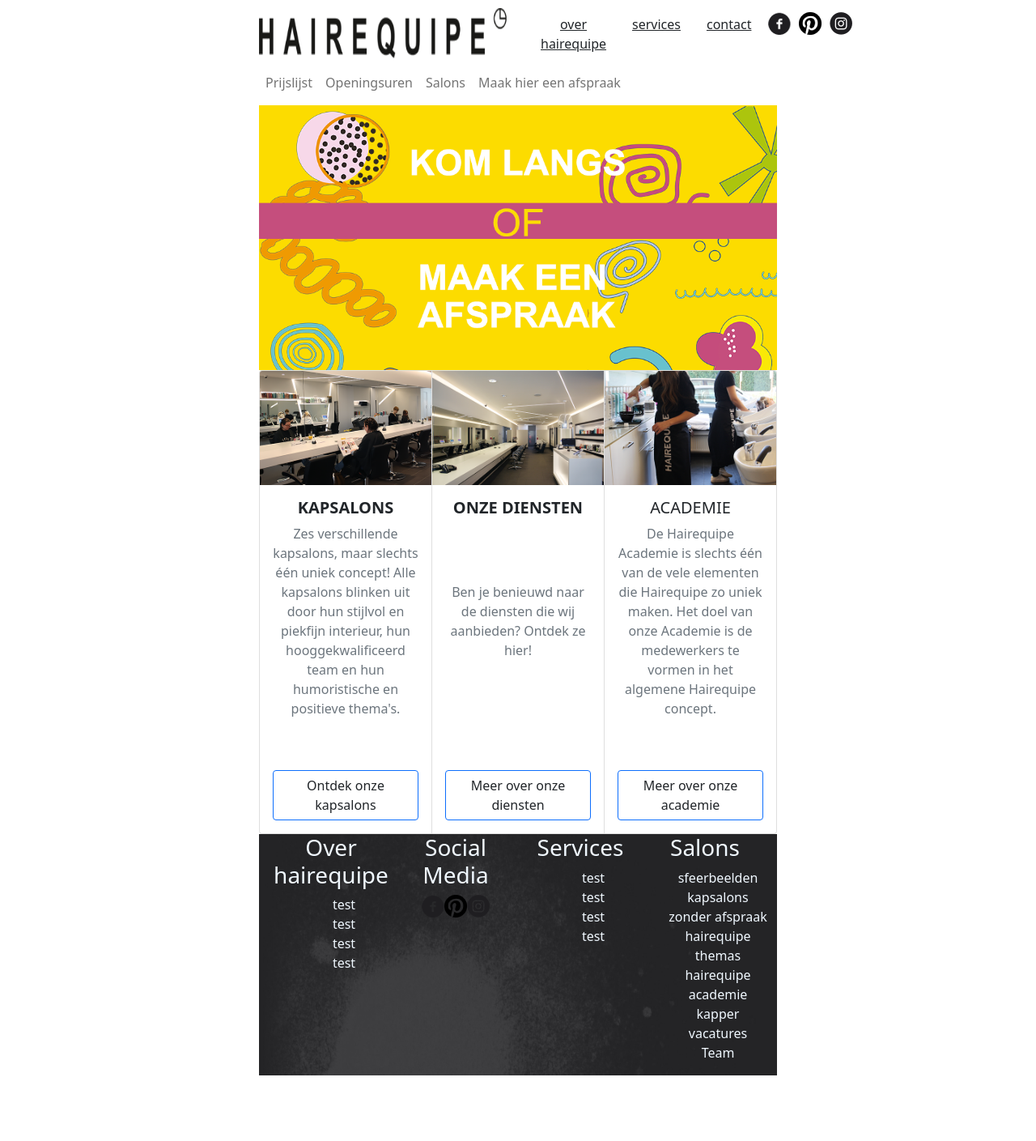
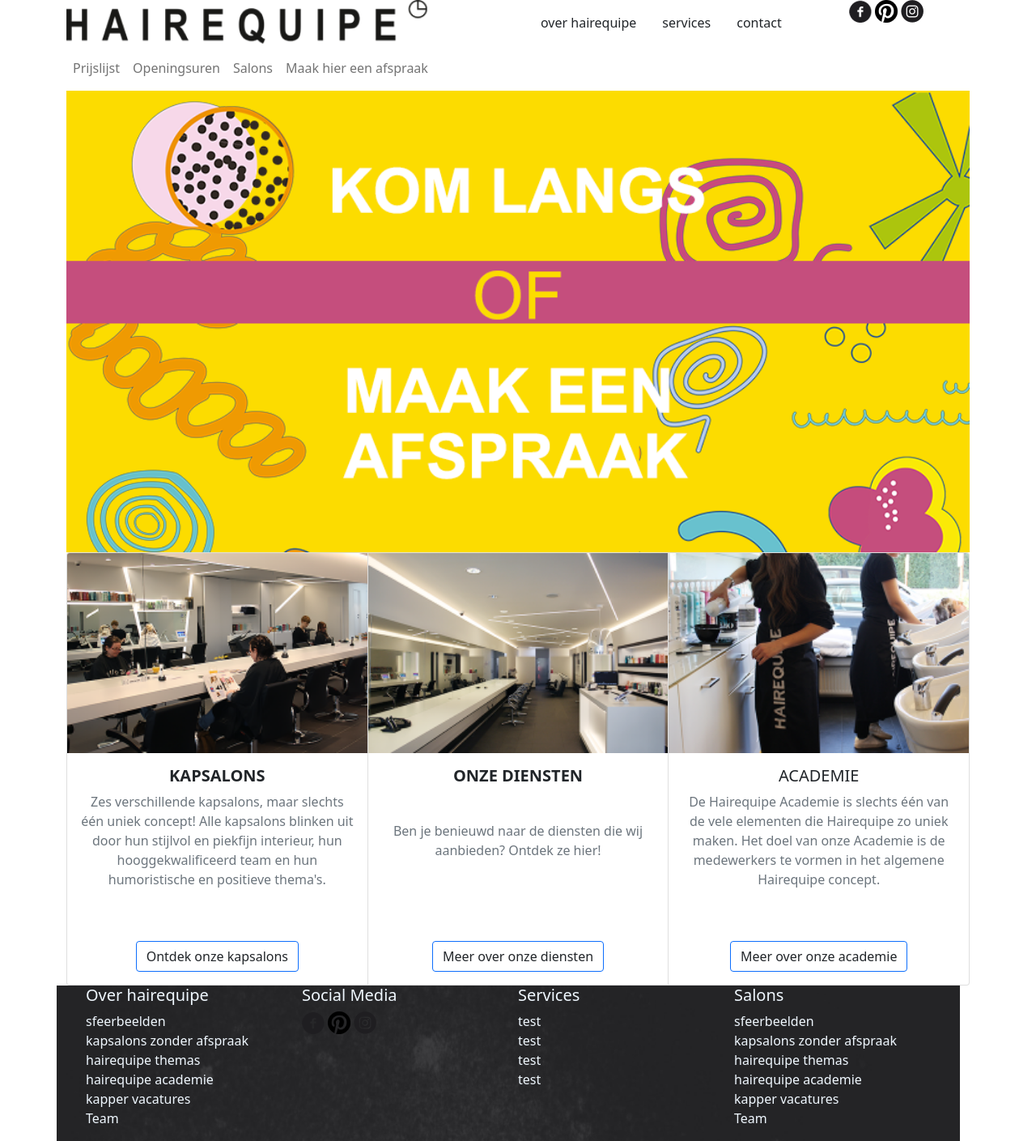
Before and after one commit to Arnobw/fundamentals, a plain HTML site: page assignmentWebsite/index.html in a window 1280 px wide. Shown: the whole page at 81% size. Before the commit the page ends 1328 px from the top, so only its background shows below. Drawn offline with nearby package versions, Linux system fonts and the light colour scheme.

Commit message:
mooie bootstrap

```diff
--- a/assignmentWebsite/index.html
+++ b/assignmentWebsite/index.html
@@ -8,7 +8,7 @@
   <meta name="viewport" content="width=device-width, initial-scale=1">
 
 
-  <link rel="stylesheet" href="css/reset.css">
+
   <link rel="stylesheet" href="css/style.css">
   <link rel="stylesheet" href="https://cdn.jsdelivr.net/npm/bootstrap@5.1.3/dist/css/bootstrap.min.css"
   integrity="sha384-1BmE4kWBq78iYhFldvKuhfTAU6auU8tT94WrHftjDbrCEXSU1oBoqyl2QvZ6jIW3" crossorigin="anonymous">
@@ -16,29 +16,67 @@
 
 <body>
 
-  <div id="container">
+  <div class="container-sm">
 
     <div class="row text-center d-flex flex-row">
-      <div class="img-fluid d-flex justify-content-between col-sm-12 col-md-6"> <img class="img-fluid"
-          src="img/logo.png"></div>
+      <div class="img-fluid d-flex justify-content-between col-sm-12 col-md-6"> <img class="img-fluid" src="img/logo.png"></div>
+      <div class="col-sm-12 col-md-6 row">
+            <nav class="navbar navbar-expand-sm navbar-light col-sm-12 col-md-8">
+
+              <ul class="list-group list-group-horizontal  ">
+
+                <li li class="list-group-item border-0"  >
+                  <a class="text-decoration-none link-dark" href="#">over hairequipe</a>
+                </li>
+                <li li class="list-group-item border-0" >
+                  <a class="text-decoration-none link-dark" href="#">services</a>
+                </li>
+                <li li class="list-group-item border-0" >
+                  <a class="text-decoration-none link-dark"  href="#">contact</a>
+                </li>
+
+              </ul>
+
+
+          </nav>
 
 
 
-      <div class="col-sm-12 col-md-6 justify-content-between">
-        <div class="d-flex col-sm-12">
-          <ol class="list-group list-group-horizontal border-0">
-            <li class="list-group-item border-0"><a class="link-dark" href="#">over hairequipe</a></li>
-            <li class="list-group-item border-0"> <a class="link-dark" href="#">services</a></li>
-            <li class="list-group-item border-0"> <a class="link-dark" href="#">contact</a></li>
-          </ol>
-          <div class="col-sm-12 col-md-6 d-flex flex-row socials">
+            <div class="col-sm-12 col-md-4" >
+              <img src="img/icon_fb.png">
+              <img src="img/icon_pinterest.png">
+              <img src="img/icon-instagram-dark.png">
+
+            </div>
+
+
+
+          <!--    <nav class="navbar navbar-expand-lg navbar-light">
+
+              <ul class="navbar-nav ms-auto mb-2 mb-lg-0">
+
+                <li class="nav-item">
+                  <a class="nav-link" href="#">over hairequipe</a>
+                </li>
+                <li class="nav-item">
+                  <a class="nav-link" href="#">services</a>
+                </li>
+                <li class="nav-item">
+                  <a class="nav-link" href="#">contact</a>
+                </li>
+
+              </ul>
+
+
+          </nav> -->
+            <!--    <div class="col-sm-12 col-md-2 d-flex flex-row socials justify-content-end">
             <img src="img/icon_fb.png">
             <img src="img/icon_pinterest.png"></li>
             <img src="img/icon-instagram-dark.png">
 
-          </div>
+          </div>-->
         </div>
-      </div>
+
 
 
     </div>
@@ -105,28 +143,31 @@
         </div>
       </div>
     </div>
-    <div id="footer" class="container-lg d-flex flex-row text-center">
+    <div id="footer" class="container-lg row">
 
 
-      <div class="col-lg-3 justify-content-between">
+      <div class="col-sm-12 col-lg-3 justify-content-between">
 
-        <h3>Over hairequipe</h3>
-        <ol>
-          <li>test</li>
-          <li>test</li>
-          <li>test</li>
-          <li>test</li>
+        <h5>Over hairequipe</h5>
+        <ol class="list-unstyled">
+          <li>sfeerbeelden</li>
+          <li>kapsalons zonder afspraak</li>
+          <li>hairequipe themas</li>
+          <li>hairequipe academie</li>
+          <li>kapper vacatures</li>
+          <li>Team</li>
         </ol>
       </div>
-      <div class="col-lg-3 mt-10">
-        <h3>Social Media</h3>
-        <div id="socials"><img src="img/icon_fb.png">
+      <div class="col-sm-12 col-lg-3">
+        <h5>Social Media</h5>
+        <div id="socials mt-10">
+          <img src="img/icon_fb.png">
           <img src="img/icon_pinterest.png">
           <img src="img/icon-instagram-dark.png"></div>
       </div>
-      <div class="col-lg-3">
-        <h3>Services</h3>
-        <ol>
+      <div class="col-sm-12 col-lg-3">
+        <h5>Services</h5>
+        <ol  class="list-unstyled">
           <li>test</li>
           <li>test</li>
           <li>test</li>
@@ -134,9 +175,9 @@
         </ol>
       </div>
 
-      <div class="col-lg-3">
-        <h3>Salons</h3>
-        <ol>
+      <div class="col-sm-12 col-lg-3">
+        <h5>Salons</h5>
+        <ol  class="list-unstyled">
           <li>sfeerbeelden</li>
           <li>kapsalons zonder afspraak</li>
           <li>hairequipe themas</li>
```
